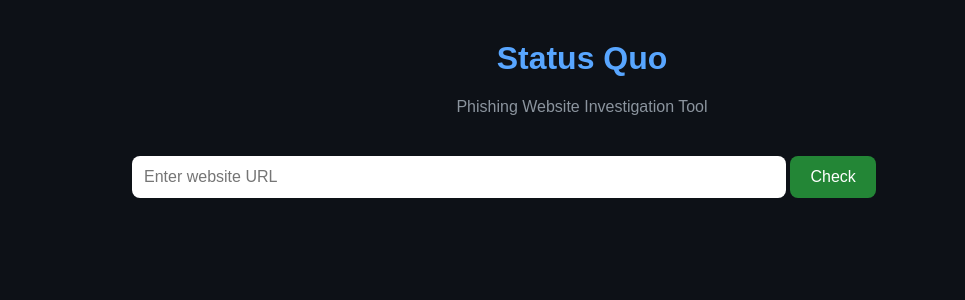
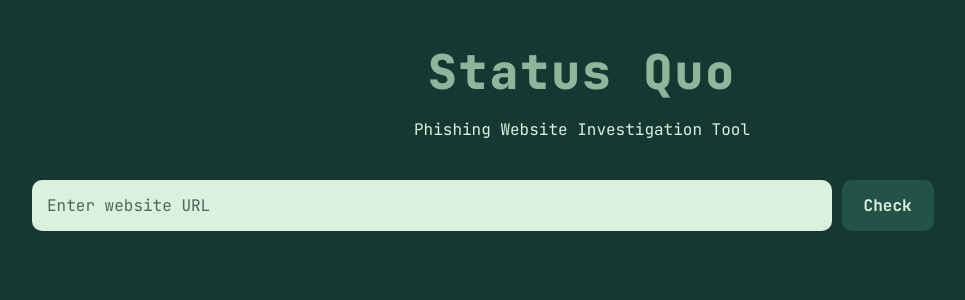
Before and after one commit to eric-mj1/Status-Quo, a Flask app: page / in a window 1280 px wide. Shown: the top 300 px of the page, without its empty margins (58-1023 px from the left). Run offline with Flask 3, Linux system fonts and the light colour scheme.

Commit message:
more improvement on UI

```diff
--- a/static/style.css
+++ b/static/style.css
@@ -1,57 +1,80 @@
 body {
-    background: #0d1117;
-    color: white;
-    font-family: Arial, Helvetica, sans-serif;
+    background: #163832;
+    color: #DAF1DE;
+    font-family: "JetBrains Mono", monospace;
     margin: 40px;
 }
 
 .container {
-    width: 900px;
+    width: 1100px;
+    max-width: 95%;
     margin: auto;
 }
 
 h1 {
     text-align: center;
-    color: #58a6ff;
+    color: #8EB69B;
+    font-size: 48px;
+    font-weight: 800;
+    letter-spacing: 2px;
+    margin-bottom: 10px;
 }
 
 .subtitle {
     text-align: center;
-    color: #8b949e;
+    color: #DAF1DE;
     margin-bottom: 40px;
 }
 
 input {
     width: 70%;
-    padding: 12px;
-    border-radius: 8px;
+    padding: 15px;
+    background: #DAF1DE;
+    color: #051F20;
+    border-radius: 10px;
     border: none;
     font-size: 16px;
+    font-family: "JetBrains Mono", monospace;
+}
+
+input::placeholder {
+    font-family: "JetBrains Mono", monospace;
+    color: #50645d;
+    opacity: 1;
 }
 
 button {
-    padding: 12px 20px;
-    background: #238636;
-    color: white;
+    padding: 15px 22px;
+    background: #235347;
+    color: #DAF1DE;
     border: none;
-    border-radius: 8px;
+    border-radius: 10px;
     cursor: pointer;
     font-size: 16px;
+    font-family: "JetBrains Mono", monospace;
+    font-weight: 700;
+    transition: all .25s ease;
 }
 
 button:hover {
-    background: #2ea043;
+    background: #051F20;
+    transform: translateY(-2px);
 }
 
 .card {
     margin-top: 30px;
-    background: #161b22;
-    padding: 20px;
-    border-radius: 10px;
+    background: #0B2B26;
+    border: 1px solid #235347;
+    padding: 30px;
+    border-radius: 15px;
+    box-shadow: 0 10px 30px rgba(0, 0, 0, .25);
 }
 
 h2 {
-    color: #58a6ff;
+    color: #8EB69B;
+    font-size: 38px;
+    font-weight: 700;
+    margin-bottom: 30px;
 }
 
 table {
@@ -59,9 +82,10 @@ table {
 }
 
 td {
-    padding: 8px;
+    padding: 16px 12px;
 }
 
 .label {
-    font-weight: bold;
+    color: #DAF1DE;
+    font-weight: 700;
 }
--- a/templates/index.html
+++ b/templates/index.html
@@ -3,6 +3,11 @@
 
 <head>
     <title>Status Quo</title>
+
+    <link rel="preconnect" href="https://fonts.googleapis.com">
+    <link rel="preconnect" href="https://fonts.gstatic.com" crossorigin>
+
+    <link href="https://fonts.googleapis.com/css2?family=JetBrains+Mono:wght@100..800&display=swap" rel="stylesheet">
 
     <link rel="stylesheet" href="{{ url_for('static', filename='style.css') }}">
 
```
